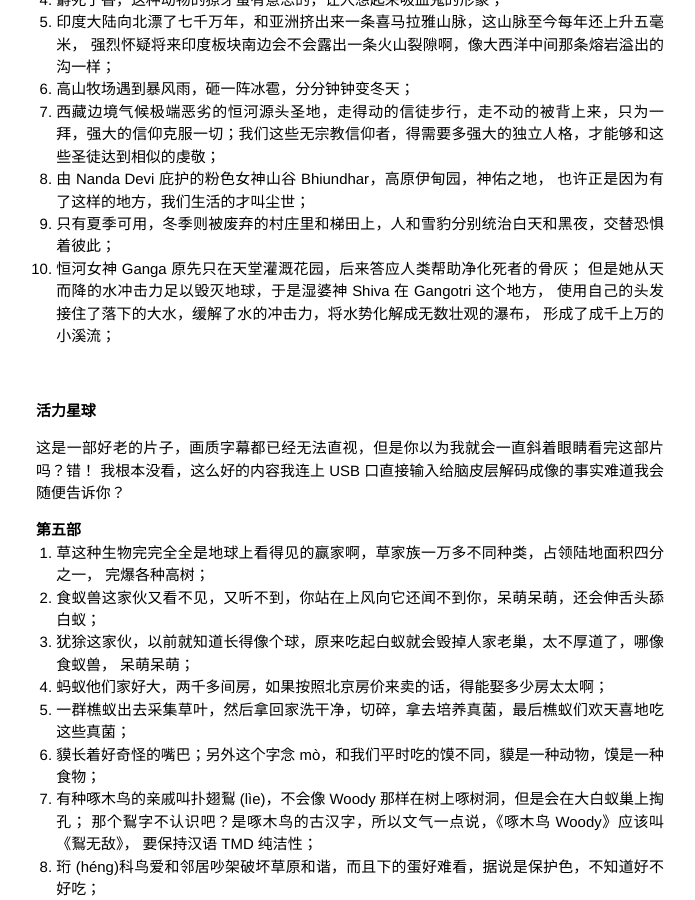
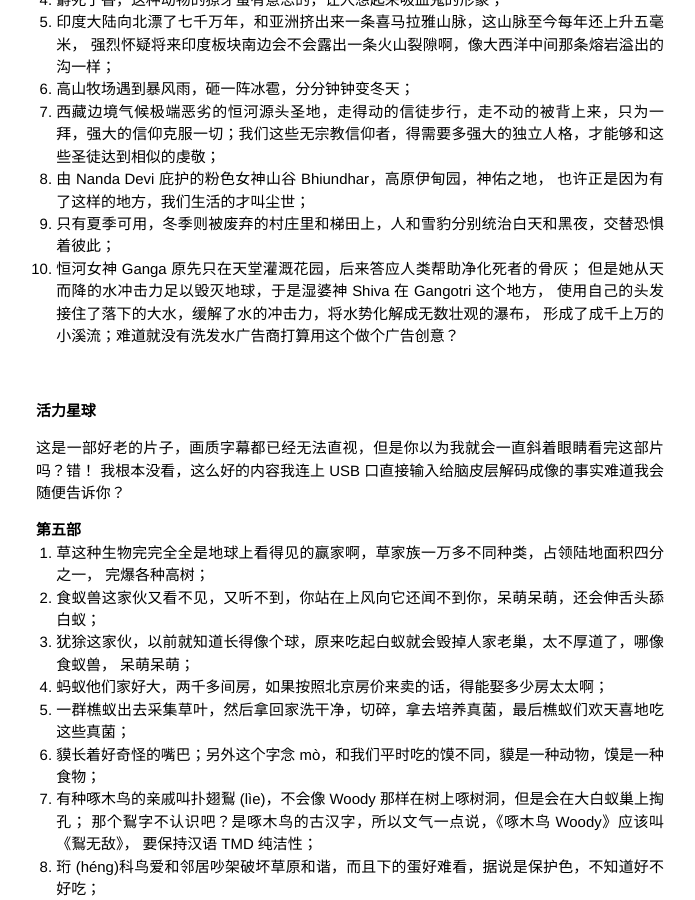
Before and after one commit to gnailuy/gnailuy.com, a Jekyll site: the page built from _posts/2014-05-17-bbc-documentaries.markdown, in a window 1280 px wide and 900 px high, scrolled down 639 px. Shown: the whole window, without its empty margins (290-985 px from the left). Built offline with Jekyll 4.4.1, drawn with Linux system fonts in a browser that asks for light colours; Markdown is read by kramdown in place of the engine named in the settings; comment, search, counter and statistics services are not loaded.

Commit message:
minor update

```diff
--- a/_posts/2014-05-17-bbc-documentaries.markdown
+++ b/_posts/2014-05-17-bbc-documentaries.markdown
@@ -37,7 +37,7 @@ categories: [ me ]
 10. 恒河女神 Ganga 原先只在天堂灌溉花园，后来答应人类帮助净化死者的骨灰；
 但是她从天而降的水冲击力足以毁灭地球，于是湿婆神 Shiva 在 Gangotri 这个地方，
 使用自己的头发接住了落下的大水，缓解了水的冲击力，将水势化解成无数壮观的瀑布，
-形成了成千上万的小溪流；
+形成了成千上万的小溪流；难道就没有洗发水广告商打算用这个做个广告创意？
 
 <!-- 33:04 -->
 
```
